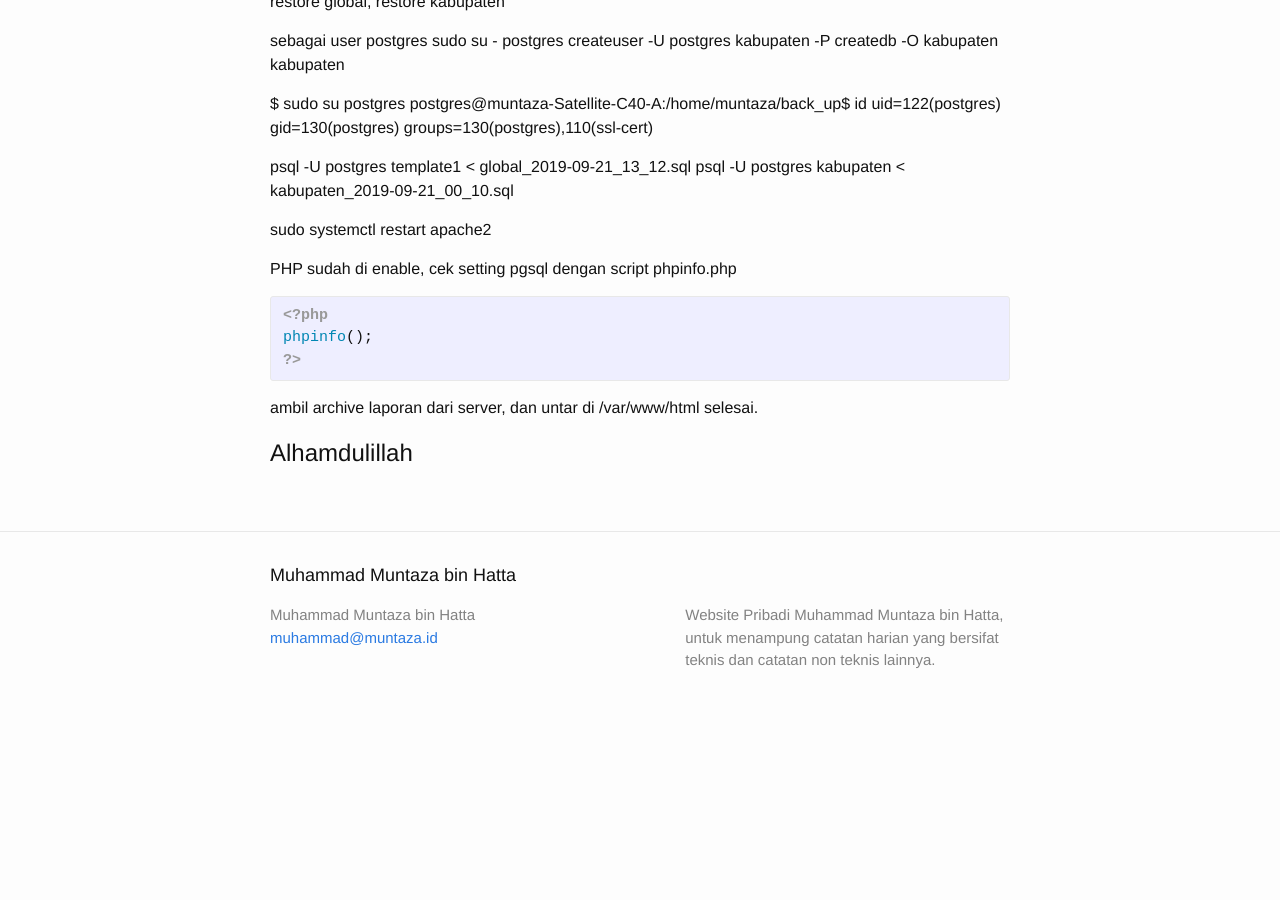
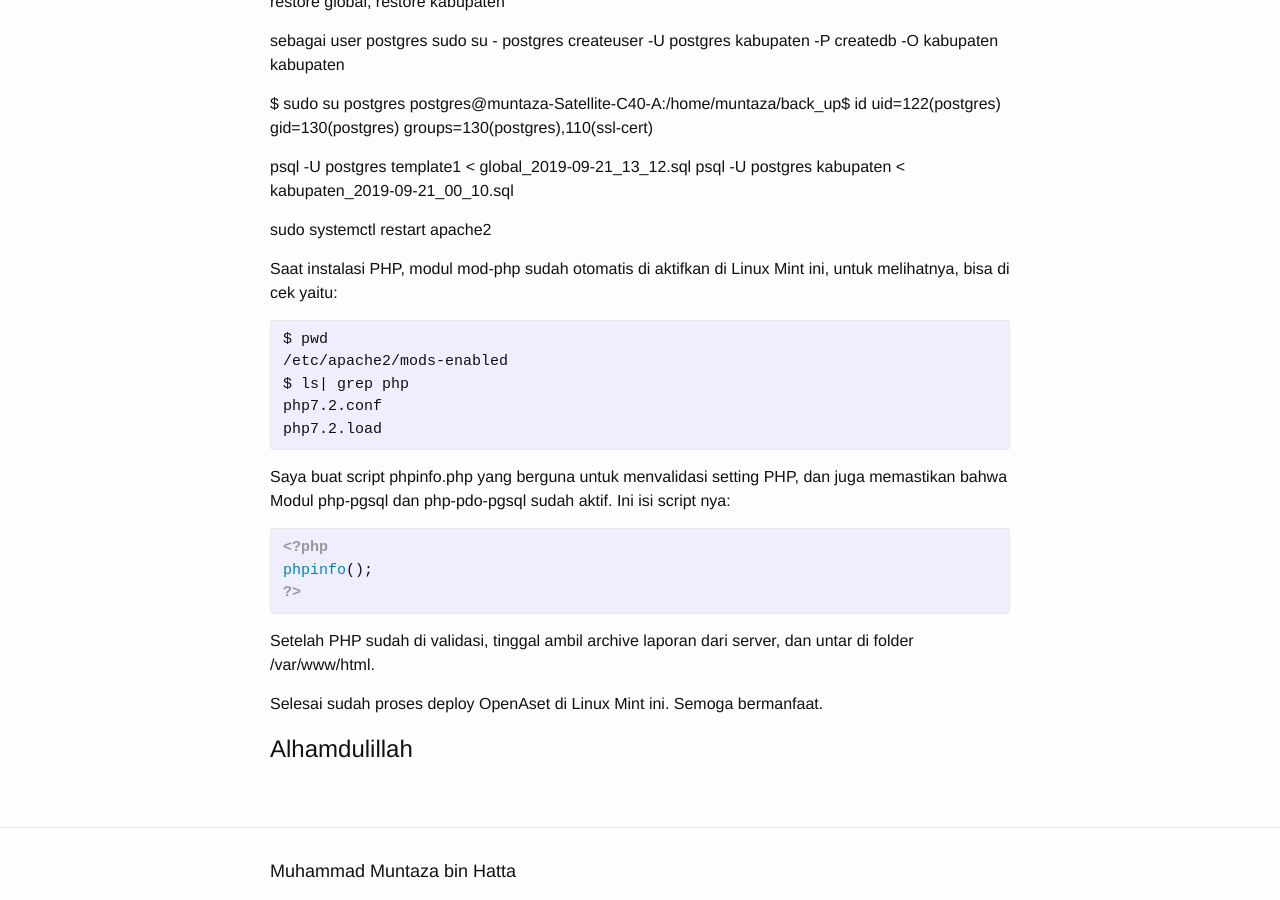
Before and after one commit to muntaza/muntaza.github.io, a Jekyll site: the page built from _posts/2019-09-21-openaset-linux-mint.markdown, in a window 1280 px wide and 900 px high, scrolled down 3938 px. Built offline with Jekyll 4.4.1, drawn with Linux system fonts in a browser that asks for light colours; before the commit the page ends 4670 px from its top, so only the background shows below that.

Commit message:
linux dan openaset

```diff
--- a/_posts/2019-09-21-openaset-linux-mint.markdown
+++ b/_posts/2019-09-21-openaset-linux-mint.markdown
@@ -258,8 +258,20 @@ psql -U postgres kabupaten < kabupaten_2019-09-21_00_10.sql
 
 sudo systemctl restart apache2
 
+Saat instalasi PHP, modul mod-php sudah otomatis di aktifkan di
+Linux Mint ini, untuk melihatnya, bisa di cek yaitu:
 
-PHP sudah di enable, cek setting pgsql dengan script phpinfo.php
+{% highlight text %}
+$ pwd
+/etc/apache2/mods-enabled
+$ ls| grep php
+php7.2.conf
+php7.2.load
+{% endhighlight %}
+
+Saya buat script phpinfo.php yang berguna untuk menvalidasi
+setting PHP, dan juga memastikan bahwa Modul php-pgsql dan
+php-pdo-pgsql sudah aktif. Ini isi script nya:
 
 {% highlight php %}
 <?php
@@ -267,6 +279,10 @@ phpinfo();
 ?>
 {% endhighlight %}
 
-ambil archive laporan dari server, dan untar di /var/www/html
-selesai.
+Setelah PHP sudah di validasi, tinggal
+ambil archive laporan dari server, dan untar di folder /var/www/html.
+
+Selesai sudah proses deploy OpenAset di Linux Mint ini. Semoga
+bermanfaat.
+
 # Alhamdulillah
```
